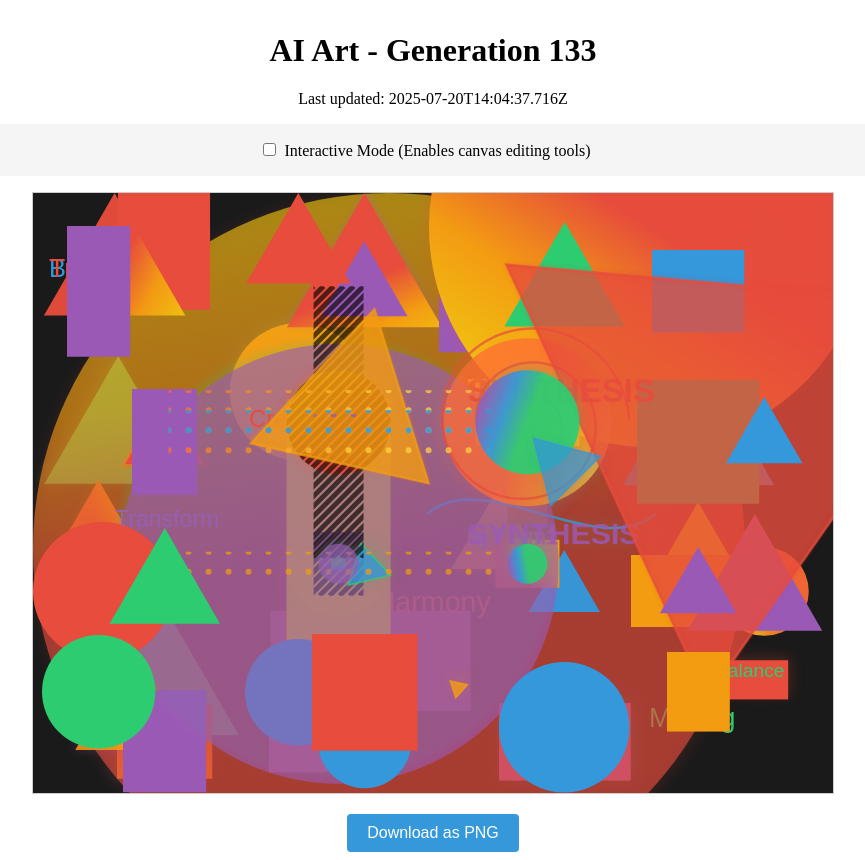
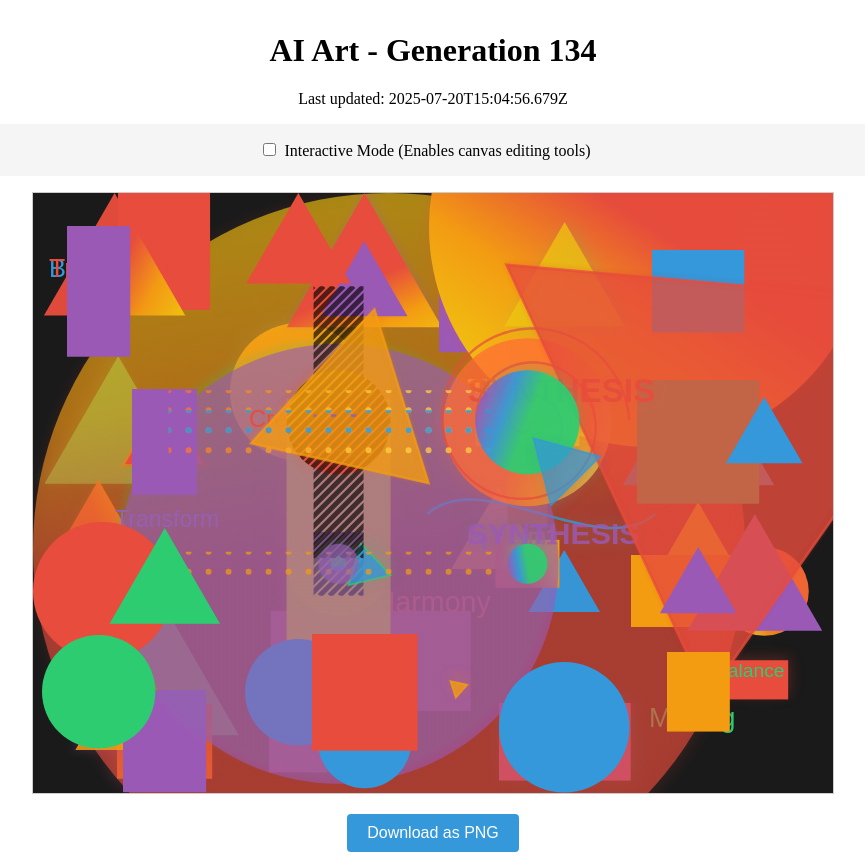
Before and after one commit to mcclowes/ai-art, a React (Vite) app: page / in a window 1280 px wide. Shown: the whole page, without its empty margins (207-1072 px from the left). Built offline with nearby package versions, Linux system fonts and the light colour scheme.

Commit message:
Improve artwork - Generation 134

```diff
--- a/src/artwork-state.ts
+++ b/src/artwork-state.ts
@@ -1372,7 +1372,25 @@ export const artworkState: ArtworkState = {
       "y": 98.64109461822915,
       "size": 69.64109461822915,
       "fillStyle": "#2ecc71",
-      "id": "triangle_1752951862346"
+      "id": "triangle_1752951862346",
+      "gradient": {
+        "type": "radial",
+        "colors": [
+          "#e74c3c",
+          "#f39c12",
+          "#f1c40f"
+        ],
+        "direction": 71.0192421329255,
+        "centerX": 0.6765393106167488,
+        "centerY": 0.6221636318279276
+      },
+      "shadow": {
+        "blur": 18.480807300503376,
+        "color": "#2ecc7140",
+        "offsetX": 4.082021690537822,
+        "offsetY": 1.6693110989328392
+      },
+      "opacity": 0.7402677553241929
     },
     {
       "type": "triangle",
@@ -1542,7 +1560,7 @@ export const artworkState: ArtworkState = {
       "id": "element_1753020277716"
     }
   ],
-  "generation": 133,
-  "lastUpdated": "2025-07-20T14:04:37.716Z",
+  "generation": 134,
+  "lastUpdated": "2025-07-20T15:04:56.679Z",
   "cycleStarted": "2025-07-16T19:12:58.892Z"
 };
```
